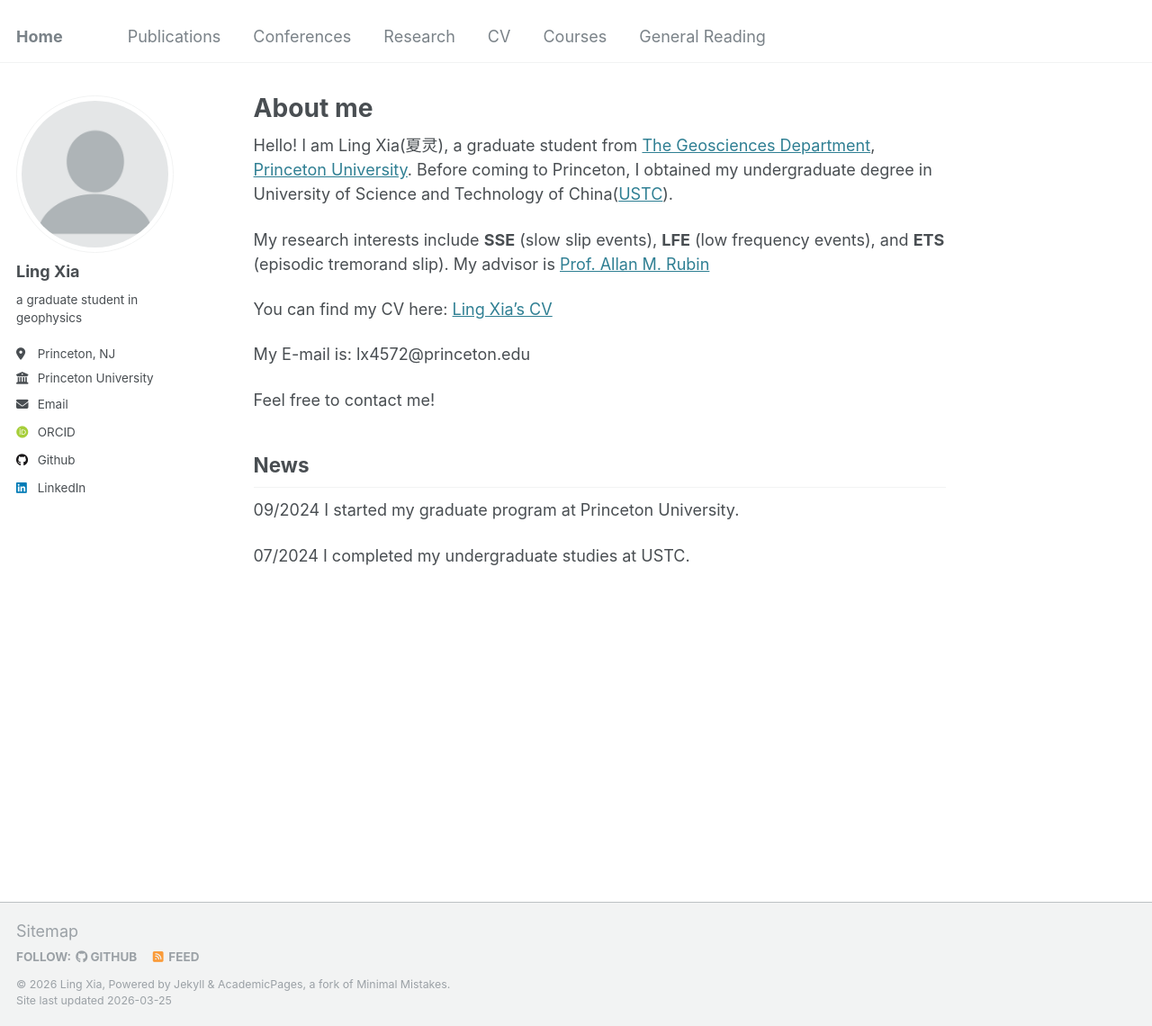
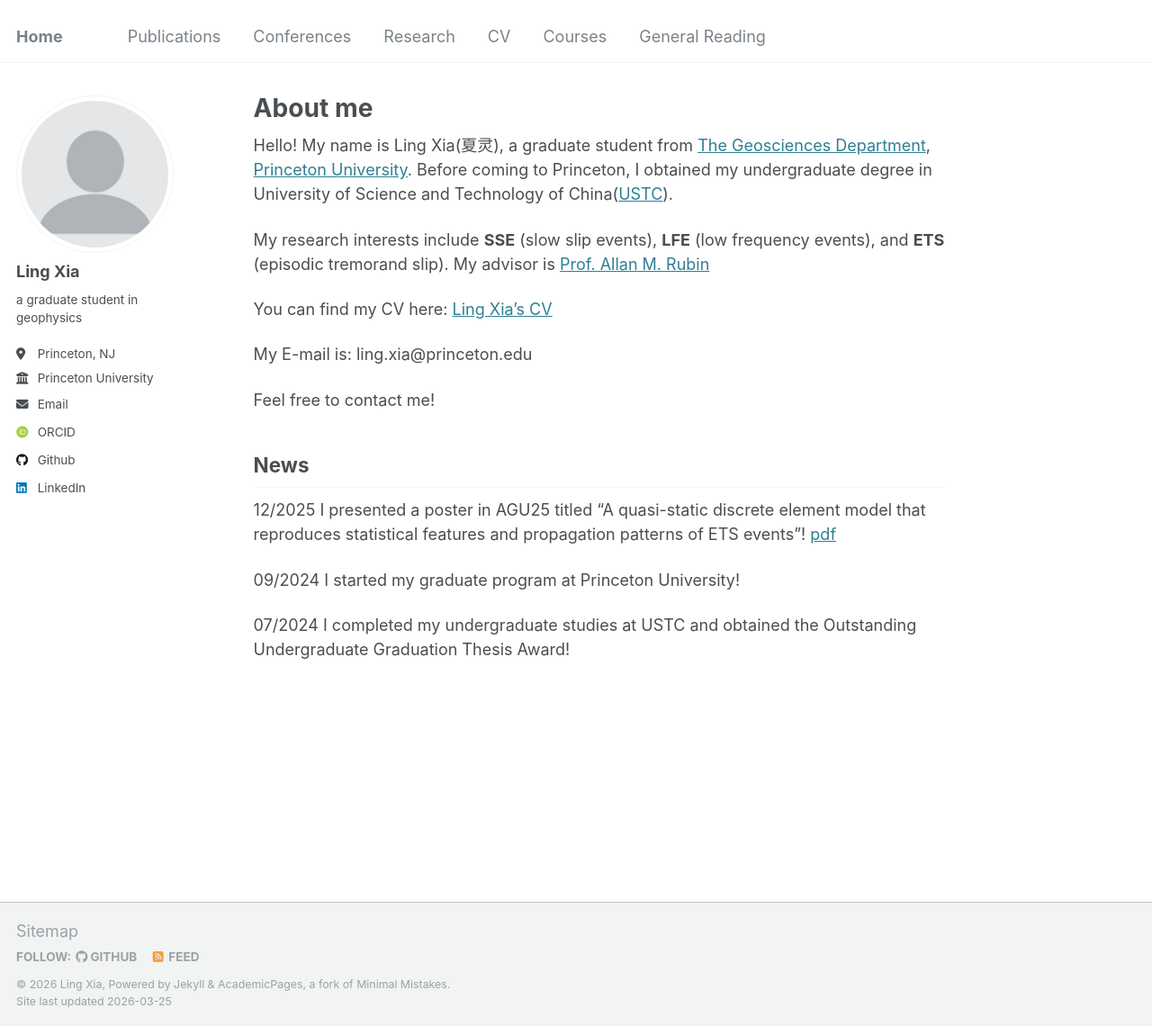
Before and after one commit to xialing2003/xialing2003.github.io, a Jekyll site: the page built from _pages/about.md, in a window 1280 px wide and 1140 px high. Shown: the whole window at 90% size. Built offline with Jekyll 4.4.1, drawn with Linux system fonts in a browser that asks for light colours; some web fonts are replaced.

Commit message:
some updates on website

```diff
--- a/_pages/about.md
+++ b/_pages/about.md
@@ -7,21 +7,24 @@ redirect_from:
   - /about.html
 ---
 
-Hello! I am Ling Xia(夏灵), a graduate student from [The Geosciences Department](https://geosciences.princeton.edu/), [Princeton University](https://www.princeton.edu/). Before coming to Princeton, I obtained my undergraduate degree in University of Science and Technology of China([USTC](https://en.ustc.edu.cn/)).
+Hello! My name is Ling Xia(夏灵), a graduate student from [The Geosciences Department](https://geosciences.princeton.edu/), [Princeton University](https://www.princeton.edu/). Before coming to Princeton, I obtained my undergraduate degree in University of Science and Technology of China([USTC](https://en.ustc.edu.cn/)).
 
 My research interests include **SSE** (slow slip events), **LFE** (low frequency events), and **ETS** (episodic tremorand slip).
 My advisor is [Prof. Allan M. Rubin](https://geosciences.princeton.edu/people/allan-m-rubin)
 
 You can find my CV here: [Ling Xia's CV](https://xialing2003.github.io/files/CV_Ling_Xia_Nov_2024.pdf)
 
-My E-mail is: lx4572@princeton.edu
+My E-mail is: ling.xia@princeton.edu
 
 Feel free to contact me!
 
 ## News
 
+12/2025
+I presented a poster in AGU25 titled "A quasi-static discrete element model that reproduces statistical features and propagation patterns of ETS events"! [pdf](https://xialing2003.github.io/files/AGU25_poster.pdf)
+
 09/2024
-I started my graduate program at Princeton University.
+I started my graduate program at Princeton University!
 
 07/2024
-I completed my undergraduate studies at USTC.
+I completed my undergraduate studies at USTC and obtained the Outstanding Undergraduate Graduation Thesis Award!
```
Also changed, not shown: _pages/general.md (+3 -2 lines), _pages/research.md (+7 -4 lines), _pages/general/Griffith.md (added), _pages/general/rsqsim.md (added), 1 other file.
